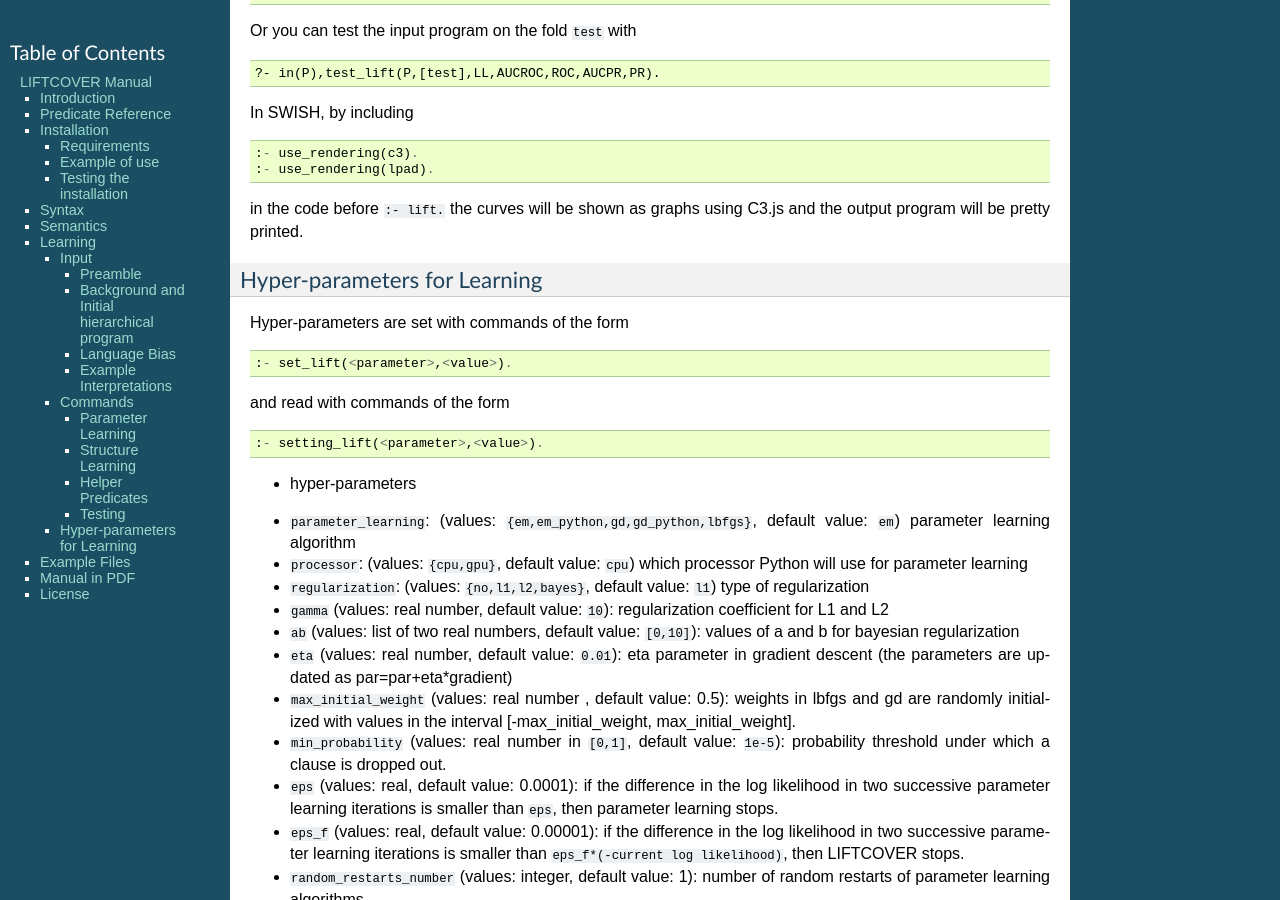
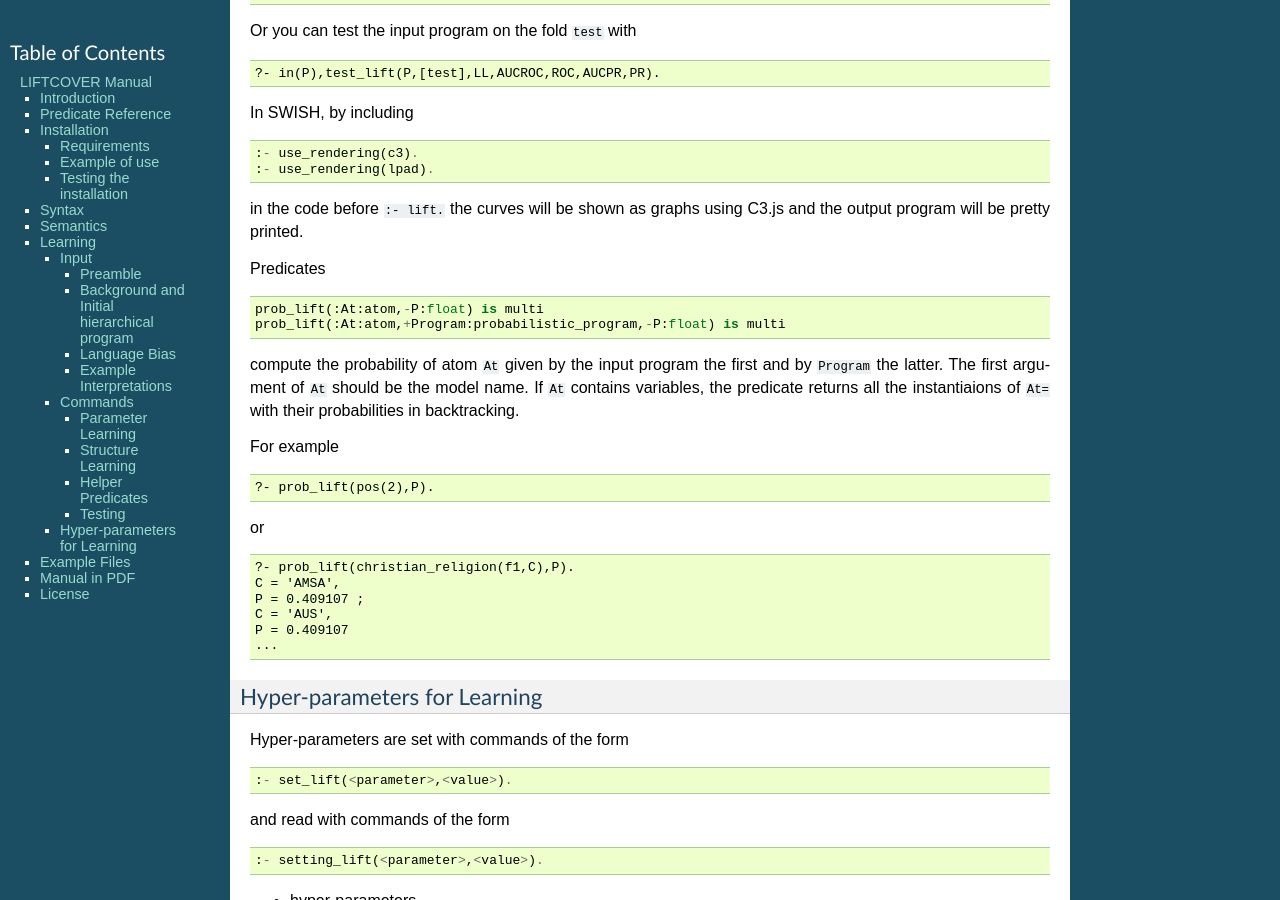
Before and after one commit to friguzzi/liftcover, a Sphinx documentation site: the page built from docs/index.rst, in a window 1280 px wide and 900 px high, scrolled down 8595 px. Built offline with Sphinx 7.4.7, drawn with Linux system fonts in a browser that asks for light colours; cross-references to code outside the pages are shown as plain code.

Commit message:
prob_lift: inference, with backtracking

```diff
--- a/docs/index.rst
+++ b/docs/index.rst
@@ -468,6 +468,32 @@ In SWISH, by including ::
 
 in the code before :code:`:- lift.` the curves will be shown as graphs using C3.js and the output program will be pretty printed.
 
+Predicates ::
+
+  prob_lift(:At:atom,-P:float) is multi
+  prob_lift(:At:atom,+Program:probabilistic_program,-P:float) is multi
+
+compute the probability of atom :code:`At` given by the
+input program the first and by :code:`Program` the latter.
+The first argument of :code:`At` should be the model name.
+If :code:`At` contains variables, the predicate returns
+all the instantiaions of :code:`At=` with their probabilities in backtracking.
+
+For example ::
+
+	?- prob_lift(pos(2),P).
+
+or ::
+
+	?- prob_lift(christian_religion(f1,C),P).
+	C = 'AMSA',
+	P = 0.409107 ;
+	C = 'AUS',
+	P = 0.409107
+	...
+
+
+
 Hyper-parameters for Learning
 -----------------------------
 Hyper-parameters are set with commands of the form ::
```
Also changed, not shown: docs/pldoc/liftcover.html (+14 -6 lines), 10 other files.
